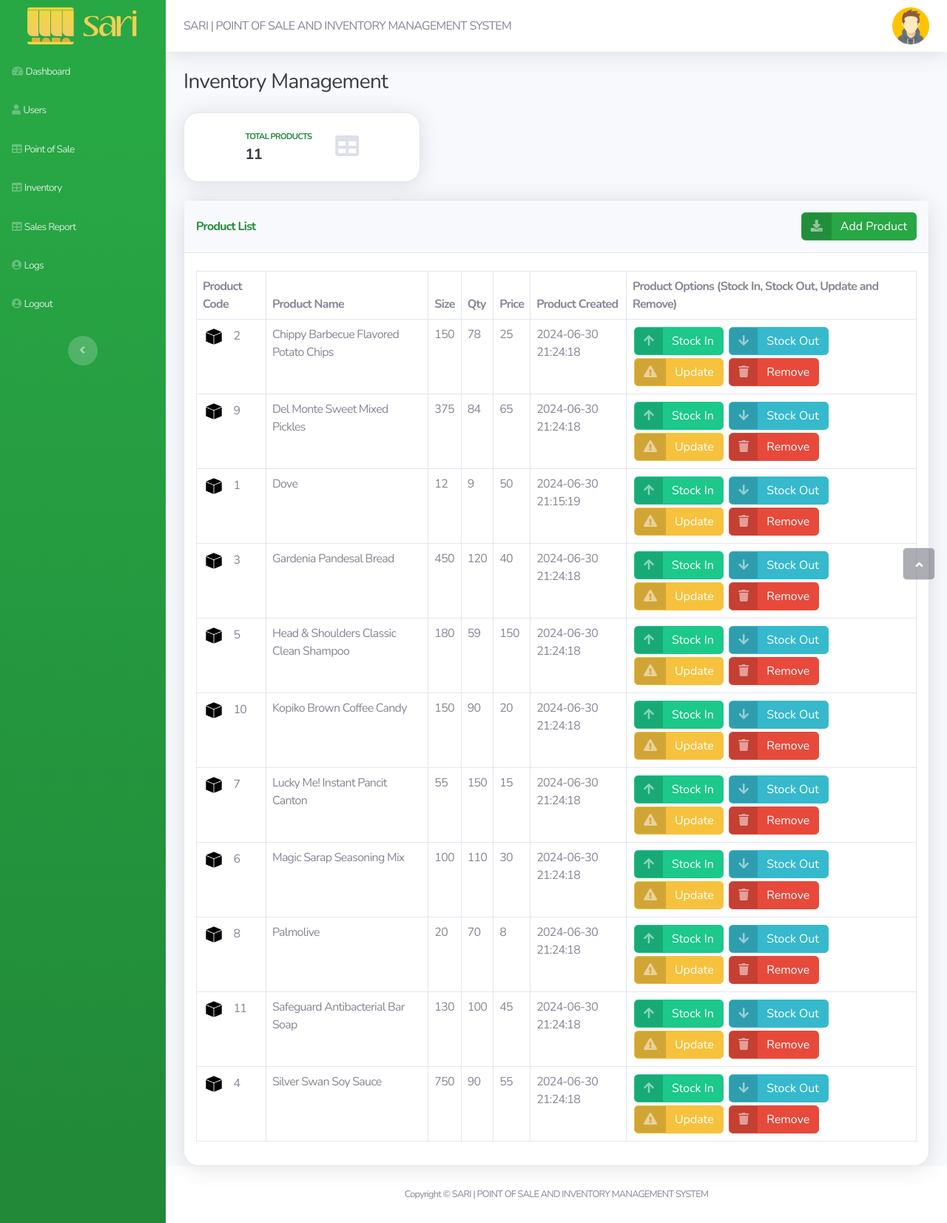
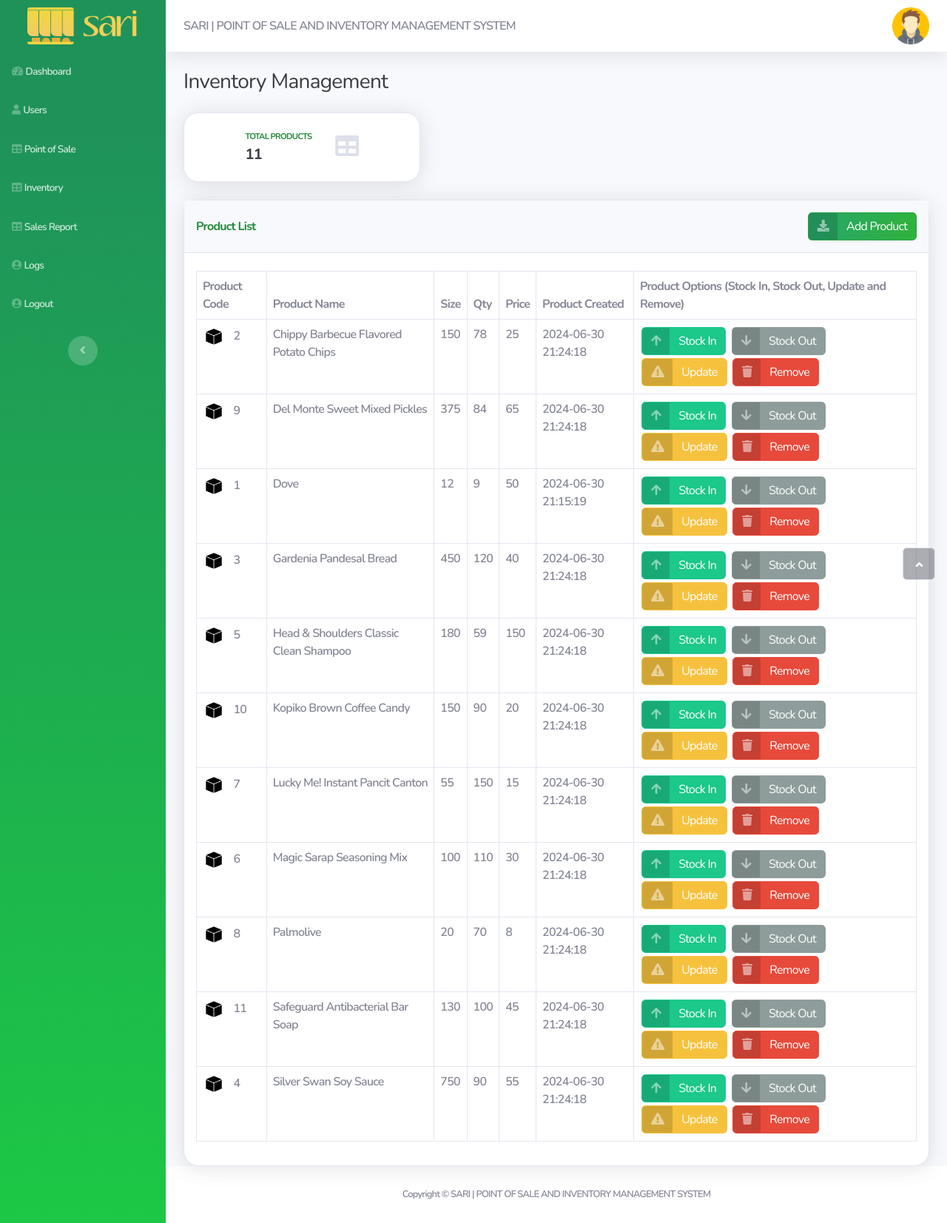
Before and after one commit to Xhinvier07/posinv, a PHP site: page /inventory.php in a window 1280 px wide. Shown: the whole page at 74% size. Run offline with PHP 8.4, Linux system fonts and the light colour scheme; a user stored in the database is signed in; data comes from the database, SQL or seed files in the repository.

Commit message:
update design

```diff
--- a/assets/css/styles.css
+++ b/assets/css/styles.css
@@ -1,14 +1,11 @@
-body {
+body, button, ::placeholder, input, select {
     letter-spacing: -0.75px;
-}
-
-::placeholder, input, select {
-    letter-spacing: -0.75px;
+    font-weight: 600
 }
 
 .bg-gradient-primary {
     background-color: #28a745;
-    background-image: linear-gradient(180deg, #28a745 10%, #218838 100%);
+    background-image: linear-gradient(180deg, #1f925a 10%, #1cc845 100%);
     background-size: cover;
 }
 
@@ -17,12 +14,58 @@ body {
     color: #fff;
     background-color: #28a745;
     border-color: #28a745;
+    position: relative;
+    z-index: 1;
+    overflow: hidden;
+    transition: border-color 0.3s ease;
+}
+
+.btn-info {
+    background-color: #8e9d9b;
+    border-color: #8e9d9b;
+}
+
+.btn-info:hover {
+    background-color: #bcc3c2;
+    border-color: #bcc3c2;
+}
+
+.btn-primary::before {
+    content: '';
+    position: absolute;
+    top: 0;
+    left: 0;
+    right: 0;
+    bottom: 0;
+    background-image: linear-gradient(90deg, #28a76a 10%, #30b23b 100%);
+    z-index: -1;
+    transition: opacity 0.3s ease , transform 0.3s ease;
+}
+
+.btn-primary::after {
+    content: '';
+    position: absolute;
+    top: 0;
+    left: 0;
+    right: 0;
+    bottom: 0;
+    background-image: linear-gradient(-90deg, #1ed987 10%, #b5c07d 100%);
+    z-index: -1;
+    opacity: 0;
+    transition: opacity 0.3s ease;
 }
 
 .btn-primary:hover {
-    color: #fff;
-    background-color: #218838;
-    border-color: #1e7e34;
+    border-color: #424010;
+    transform: scale(1.015);
+}
+
+.btn-primary:hover::before {
+    opacity: 0;
+}
+
+.btn-primary:hover::after {
+    opacity: 1;
 }
 
 .card {
@@ -31,8 +74,6 @@ body {
     margin: auto;
     border-radius: 20px;
 }
-
-
 
 .profile{
     transition: transform 0.6s;
```
Also changed, not shown: navbar.php (added, +8 -0 lines), point-of-sale.php (+1 -6 lines).
